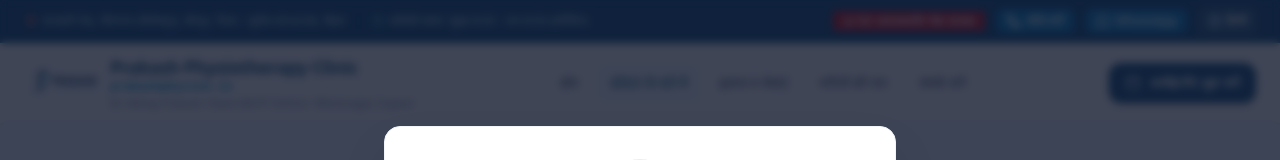
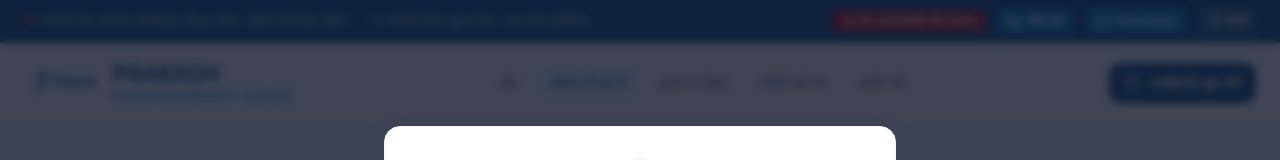
Before and after one commit to ujjwaltiwari04/prakashphysio, a React (Vite) app: page / in a window 1280 px wide. Shown: the top 160 px of the page. Built offline with nearby package versions, Linux system fonts and the light colour scheme.

Commit message:
Revert LogoSVG UI change and configure WebSite JSON-LD & canonicals for prakashphysion.in Google search snippet

```diff
--- a/index.html
+++ b/index.html
@@ -13,16 +13,17 @@
   <meta name="keywords"
     content="Physiotherapy in Supaul District, Best Hospital in Bhimnagar, Best Clinic in Bhimnagar, Hospital near Birpur, Clinic near Birpur, Physiotherapy in Bhimnagar, Best Physiotherapist in Bhimnagar, Physiotherapy Near Birpur, Best Physiotherapist Supaul, Back Pain Treatment Bhimnagar, Sciatica Treatment Supaul, Slip Disc Treatment Birpur, Paralysis Physiotherapy Bihar, Joint Pain Treatment Supaul, Frozen Shoulder Treatment Bhimnagar, Neck Pain Physiotherapy Supaul, Sports Injury Physiotherapy Bihar, Physiotherapist Near Nepal Border, Dr Abhay Prakash Tiwari, भीमनगर अस्पताल, भीमनगर क्लिनिक, बीरपुर अस्पताल, सुपौल अस्पताल, सुपौल जिला फिजियोथेरेपी क्लिनिक, बीरपुर कमर दर्द का इलाज, सुपौल फिजियोथेरेपिस्ट, नेपाल बॉर्डर अस्पताल" />
   <meta name="author" content="Dr. Abhay Prakash Tiwari" />
+  <meta name="application-name" content="Prakash Physiotherapy Clinic" />
   <meta name="robots" content="index, follow, max-image-preview:large, max-snippet:-1, max-video-preview:-1" />
   <meta name="theme-color" content="#0F4C81" />
 
-  <!-- Canonical Link -->
-  <link rel="canonical" href="https://prakashphysioclinic.com" />
+  <!-- Canonical Link for Google Search Snippets -->
+  <link rel="canonical" href="https://prakashphysion.in/" />
 
   <!-- Alternate Multi-language Links for International & Local SEO -->
-  <link rel="alternate" hreflang="hi" href="https://prakashphysioclinic.com" />
-  <link rel="alternate" hreflang="en" href="https://prakashphysioclinic.com" />
-  <link rel="alternate" hreflang="x-default" href="https://prakashphysioclinic.com" />
+  <link rel="alternate" hreflang="hi" href="https://prakashphysion.in/" />
+  <link rel="alternate" hreflang="en" href="https://prakashphysion.in/" />
+  <link rel="alternate" hreflang="x-default" href="https://prakashphysion.in/" />
 
   <!-- Geo Meta Tags for Google Local Search (Bihar & Nepal Border) -->
   <meta name="geo.region" content="IN-BR" />
@@ -37,12 +38,12 @@
 
   <!-- Open Graph / Facebook -->
   <meta property="og:type" content="website" />
-  <meta property="og:url" content="https://prakashphysioclinic.com" />
+  <meta property="og:url" content="https://prakashphysion.in/" />
   <meta property="og:site_name" content="Prakash Physiotherapy Clinic" />
-  <meta property="og:title" content="Prakash Physiotherapy Clinic - Dr. Abhay Prakash Tiwari (M.P.T. Ortho)" />
+  <meta property="og:title" content="Prakash Physiotherapy Clinic & Hospital - Dr. Abhay Prakash Tiwari (M.P.T. Ortho)" />
   <meta property="og:description"
     content="Expert Non-Surgical Physiotherapy in Bhimnagar, Supaul, Birpur & Nepal Border. OPD & Home Visit available. Call +91 9711700817." />
-  <meta property="og:image" content="https://prakashphysioclinic.com/img/Prakash%20Physio%20Hero.webp" />
+  <meta property="og:image" content="https://prakashphysion.in/img/Prakash%20Physio%20Hero.webp" />
   <meta property="og:image:width" content="1200" />
   <meta property="og:image:height" content="630" />
   <meta property="og:image:alt" content="Prakash Physiotherapy Clinic Facility, Bhimnagar, Supaul" />
@@ -51,11 +52,11 @@
 
   <!-- Twitter Cards -->
   <meta name="twitter:card" content="summary_large_image" />
-  <meta name="twitter:url" content="https://prakashphysioclinic.com" />
+  <meta name="twitter:url" content="https://prakashphysion.in/" />
   <meta name="twitter:title" content="Prakash Physiotherapy Clinic - Dr. Abhay Prakash Tiwari" />
   <meta name="twitter:description"
     content="Best Physiotherapy Clinic in Bhimnagar, Supaul & Birpur. Expert care for Back Pain, Sciatica, Paralysis & Slip Disc." />
-  <meta name="twitter:image" content="https://prakashphysioclinic.com/img/Prakash%20Physio%20Hero.webp" />
+  <meta name="twitter:image" content="https://prakashphysion.in/img/Prakash%20Physio%20Hero.webp" />
 
   <!-- Resource Preconnects for Performance & Maps SEO -->
   <link rel="preconnect" href="https://fonts.googleapis.com">
--- a/src/components/LogoSVG.tsx
+++ b/src/components/LogoSVG.tsx
@@ -7,12 +7,12 @@ interface LogoSVGProps {
 
 export const LogoSVG: React.FC<LogoSVGProps> = ({ className = "h-12", showTagline = true }) => {
   return (
-    <div className={`flex items-center gap-2.5 ${className}`}>
+    <div className={`flex items-center gap-3 ${className}`}>
       {/* Official Updated Clinic Logo Image */}
       <img
         src="/logo.webp"
         alt="Prakash Physiotherapy Clinic Official Logo"
-        className="h-full w-auto object-contain max-h-12 sm:max-h-16 flex-shrink-0"
+        className="h-full w-auto object-contain max-h-14 sm:max-h-16 flex-shrink-0"
         onError={(e) => {
           // Fallback if image fails to load
           (e.target as HTMLImageElement).src = '/img/Prakash Physio Logo.webp';
@@ -20,22 +20,12 @@ export const LogoSVG: React.FC<LogoSVGProps> = ({ className = "h-12", showTaglin
       />
 
       <div className="flex flex-col justify-center text-left">
-        {/* Top: Clinic Title */}
-        <span className="font-extrabold text-[#0F4C81] tracking-tight text-sm sm:text-lg font-poppins leading-tight">
-          Prakash Physiotherapy Clinic
+        <span className="font-extrabold text-[#0F4C81] tracking-tight text-lg sm:text-2xl font-poppins leading-none">
+          PRAKASH
         </span>
-
-        {/* Below: Domain Name */}
-        <span className="font-bold text-sky-600 text-xs sm:text-xs font-mono leading-tight">
-          prakashphysion.in
+        <span className="font-bold text-[#2E8BC0] tracking-wider text-[10px] sm:text-sm font-poppins leading-tight mt-0.5">
+          PHYSIOTHERAPY CLINIC
         </span>
-
-        {/* Below: Other Information */}
-        {showTagline && (
-          <span className="text-[10px] sm:text-[11px] text-slate-500 font-medium leading-tight mt-0.5">
-            Dr. Abhay Prakash Tiwari (M.P.T Ortho) • Bhimnagar, Supaul
-          </span>
-        )}
       </div>
     </div>
   );
--- a/src/components/SeoSchema.tsx
+++ b/src/components/SeoSchema.tsx
@@ -108,13 +108,13 @@ export const SeoSchema: React.FC<SeoSchemaProps> = ({ lang, currentPage = 'home'
       "alternateName": "प्रकाश फिजियोथेरेपी क्लिनिक एवं अस्पताल भीमनगर (सुपौल)",
       "description": "Premier physiotherapy clinic & non-surgical rehabilitation hospital serving Bhimnagar, Birpur, Supaul District, and Nepal border region. Expert treatment for back pain, sciatica, slip disc, paralysis, and knee pain by Dr. Abhay Prakash Tiwari (M.P.T. Orthopedics New Delhi).",
       "image": [
-        "https://prakashphysioclinic.com/img/Prakash%20Physio%20Hero.webp",
-        "https://prakashphysioclinic.com/img/Abhay%20Prakash.webp",
-        "https://prakashphysioclinic.com/img/Therapy%20Session%201.webp",
-        "https://prakashphysioclinic.com/img/clinic%20photo.webp"
+        "https://prakashphysion.in/img/Prakash%20Physio%20Hero.webp",
+        "https://prakashphysion.in/img/Abhay%20Prakash.webp",
+        "https://prakashphysion.in/img/Therapy%20Session%201.webp",
+        "https://prakashphysion.in/img/clinic%20photo.webp"
       ],
-      "@id": "https://prakashphysioclinic.com/#clinic",
-      "url": "https://prakashphysioclinic.com",
+      "@id": "https://prakashphysion.in/#clinic",
+      "url": "https://prakashphysion.in/",
       "telephone": ["+91-9711700817", "+91-9654874675", "+977-9819053588"],
       "priceRange": "₹₹ (Consultation ₹500, Session ₹300, Home Visit ₹700)",
       "currenciesAccepted": "INR, NPR",
@@ -172,7 +172,7 @@ export const SeoSchema: React.FC<SeoSchemaProps> = ({ lang, currentPage = 'home'
           "Magadh University (B.P.T.)"
         ],
         "identifier": doctorData.registrationNumbers,
-        "image": "https://prakashphysioclinic.com/img/Abhay%20Prakash.webp",
+        "image": "https://prakashphysion.in/img/Abhay%20Prakash.webp",
         "description": doctorData.aboutEn
       }
     };
@@ -191,6 +191,19 @@ export const SeoSchema: React.FC<SeoSchemaProps> = ({ lang, currentPage = 'home'
       }))
     };
 
+    // Google SiteName & WebSite Schema (Controls Top Brand Title in Google Search Cards)
+    const websiteSchema = {
+      "@context": "https://schema.org",
+      "@type": "WebSite",
+      "name": "Prakash Physiotherapy Clinic",
+      "alternateName": [
+        "Prakash Physiotherapy Hospital",
+        "प्रकाश फिजियोथेरेपी क्लिनिक",
+        "Prakash Physio"
+      ],
+      "url": "https://prakashphysion.in/"
+    };
+
     // Breadcrumb Schema
     const breadcrumbSchema = {
       "@context": "https://schema.org",
@@ -200,19 +213,19 @@ export const SeoSchema: React.FC<SeoSchemaProps> = ({ lang, currentPage = 'home'
           "@type": "ListItem",
           "position": 1,
           "name": lang === 'hi' ? 'गृह पृष्ठ' : 'Home',
-          "item": "https://prakashphysioclinic.com/"
+          "item": "https://prakashphysion.in/"
         },
         {
           "@type": "ListItem",
           "position": 2,
           "name": lang === 'hi' ? 'इलाज एवं सेवाएं' : 'Treatments',
-          "item": "https://prakashphysioclinic.com/#treatments"
+          "item": "https://prakashphysion.in/#treatments"
         },
         {
           "@type": "ListItem",
           "position": 3,
           "name": lang === 'hi' ? 'संपर्क करें' : 'Contact',
-          "item": "https://prakashphysioclinic.com/#contact"
+          "item": "https://prakashphysion.in/#contact"
         }
       ]
     };
@@ -229,12 +242,13 @@ export const SeoSchema: React.FC<SeoSchemaProps> = ({ lang, currentPage = 'home'
       document.head.appendChild(script);
     };
 
+    injectJsonLd('jsonld-website', websiteSchema);
     injectJsonLd('jsonld-clinic', clinicSchema);
     injectJsonLd('jsonld-faq', faqSchema);
     injectJsonLd('jsonld-breadcrumb', breadcrumbSchema);
 
     return () => {
-      ['jsonld-clinic', 'jsonld-faq', 'jsonld-breadcrumb'].forEach((id) => {
+      ['jsonld-website', 'jsonld-clinic', 'jsonld-faq', 'jsonld-breadcrumb'].forEach((id) => {
         const elem = document.getElementById(id);
         if (elem) elem.remove();
       });
```
Also changed, not shown: public/robots.txt, 1 other file (tests, documents, lock files or other folders).
